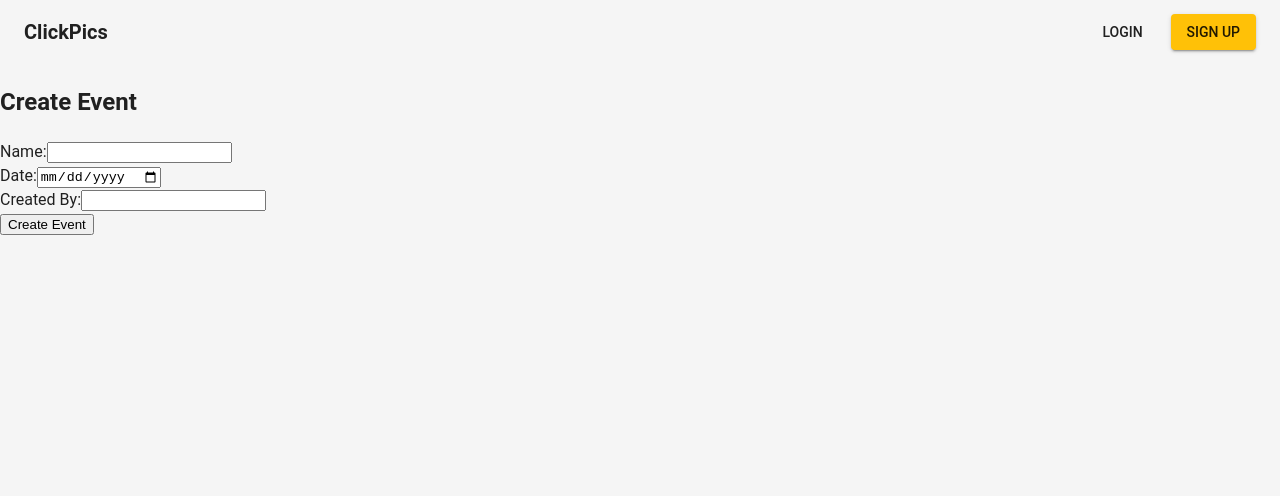
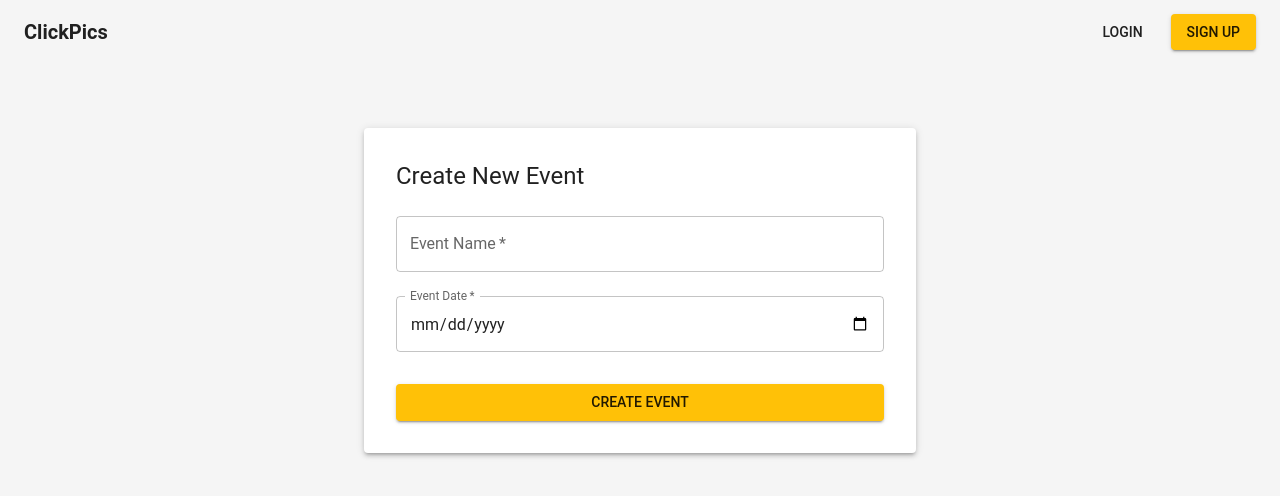
Before and after one commit to RickyaBrooks92/clickpics-frontend, a React (Create React App) app: page /create-event in a window 1280 px wide. Shown: the top 496 px of the page. Built offline with nearby package versions, Linux system fonts and the light colour scheme.

Commit message:
added event linked to user on the profile

```diff
--- a/src/App.js
+++ b/src/App.js
@@ -7,7 +7,8 @@ import Login from "./components/Login";
 import CreateEvent from "./components/CreateEvent";
 import UploadImage from "./components/UploadImage";
 import Dashboard from "./components/DashBoard";
-import Header from "./components/Header"; // Import the Header component
+import Header from "./components/Header";
+import Profile from "./components/Profile"; // Import the Profile component
 
 // Create a custom theme with yellow and black colors
 const theme = createTheme({
@@ -48,6 +49,8 @@ function App() {
           <Route path="/create-event" element={<CreateEvent />} />
           <Route path="/upload-image" element={<UploadImage />} />
           <Route path="/dashboard" element={<Dashboard />} />
+          <Route path="/profile" element={<Profile />} />{" "}
+          {/* Add profile route */}
         </Routes>
       </div>
     </ThemeProvider>
--- a/src/components/CreateEvent.js
+++ b/src/components/CreateEvent.js
@@ -1,60 +1,96 @@
-// src/components/CreateEvent.js
 import React, { useState } from "react";
+import { Container, TextField, Button, Typography, Paper } from "@mui/material";
+import { useNavigate } from "react-router-dom";
 
-function CreateEvent() {
+const CreateEvent = () => {
   const [name, setName] = useState("");
   const [date, setDate] = useState("");
-  const [createdBy, setCreatedBy] = useState("");
+  const [errorMessage, setErrorMessage] = useState("");
+  const navigate = useNavigate();
 
   const handleSubmit = async (event) => {
     event.preventDefault();
+
     try {
+      const token = localStorage.getItem("authToken"); // Get auth token
+
       const response = await fetch("http://localhost:5001/api/events/create", {
         method: "POST",
         headers: {
           "Content-Type": "application/json",
+          Authorization: `Bearer ${token}`, // Pass the token to authenticate
         },
-        body: JSON.stringify({ name, date, createdBy }),
+        body: JSON.stringify({ name, date }),
       });
+
       const data = await response.json();
-      console.log(data);
+
+      if (response.ok) {
+        // Event created successfully, redirect or refresh
+        navigate("/profile"); // Redirect to profile page after event creation
+      } else {
+        setErrorMessage(
+          data.message || "Event creation failed. Please try again."
+        );
+      }
     } catch (error) {
-      console.error(error);
+      setErrorMessage("Error creating event. Please try again.");
     }
   };
 
   return (
-    <div>
-      <h2>Create Event</h2>
-      <form onSubmit={handleSubmit}>
-        <div>
-          <label>Name:</label>
-          <input
-            type="text"
+    <Container maxWidth="sm" sx={{ mt: 8 }}>
+      <Paper elevation={3} sx={{ padding: 4 }}>
+        <Typography variant="h5" gutterBottom>
+          Create New Event
+        </Typography>
+
+        <form onSubmit={handleSubmit}>
+          <TextField
+            label="Event Name"
+            name="name"
+            variant="outlined"
+            fullWidth
+            required
+            margin="normal"
             value={name}
             onChange={(e) => setName(e.target.value)}
           />
-        </div>
-        <div>
-          <label>Date:</label>
-          <input
+
+          <TextField
+            label="Event Date"
+            name="date"
             type="date"
+            variant="outlined"
+            fullWidth
+            required
+            margin="normal"
+            InputLabelProps={{
+              shrink: true,
+            }}
             value={date}
             onChange={(e) => setDate(e.target.value)}
           />
-        </div>
-        <div>
-          <label>Created By:</label>
-          <input
-            type="text"
-            value={createdBy}
-            onChange={(e) => setCreatedBy(e.target.value)}
-          />
-        </div>
-        <button type="submit">Create Event</button>
-      </form>
-    </div>
+
+          {errorMessage && (
+            <Typography color="error" variant="body2" sx={{ mt: 2 }}>
+              {errorMessage}
+            </Typography>
+          )}
+
+          <Button
+            type="submit"
+            variant="contained"
+            color="primary"
+            fullWidth
+            sx={{ mt: 3 }}
+          >
+            Create Event
+          </Button>
+        </form>
+      </Paper>
+    </Container>
   );
-}
+};
 
 export default CreateEvent;
--- /dev/null
+++ b/src/components/Profile.js
@@ -0,0 +1,182 @@
+import React, { useState, useEffect } from "react";
+import {
+  Container,
+  Typography,
+  Box,
+  Paper,
+  Button,
+  Divider,
+  Avatar,
+  CircularProgress,
+} from "@mui/material";
+import { useNavigate } from "react-router-dom"; // Use navigate to move between routes
+import AccountCircleIcon from "@mui/icons-material/AccountCircle";
+
+const Profile = () => {
+  const [userInfo, setUserInfo] = useState(null); // Holds the user info fetched from the backend
+  const [loading, setLoading] = useState(true); // Loading state to show loader while fetching
+  const navigate = useNavigate(); // For navigation after creating an event
+
+  // Fetch user info when the component mounts
+  useEffect(() => {
+    const fetchUserInfo = async () => {
+      try {
+        const token = localStorage.getItem("authToken"); // Get the token from localStorage
+        const response = await fetch(
+          "http://localhost:5001/api/users/profile",
+          {
+            method: "GET",
+            headers: {
+              "Content-Type": "application/json",
+              Authorization: `Bearer ${token}`, // Pass the token for authentication
+            },
+          }
+        );
+
+        const data = await response.json();
+
+        if (response.ok) {
+          setUserInfo(data); // Set the user data on success
+        } else {
+          console.error("Failed to fetch user info:", data.message);
+        }
+      } catch (error) {
+        console.error("Error fetching user info:", error);
+      } finally {
+        setLoading(false); // Stop loading after fetching data
+      }
+    };
+
+    fetchUserInfo();
+  }, []);
+
+  if (loading) {
+    return (
+      <Container sx={{ mt: 8, textAlign: "center" }}>
+        <CircularProgress />
+      </Container>
+    );
+  }
+
+  return (
+    <Container maxWidth="sm" sx={{ mt: 8 }}>
+      <Paper
+        elevation={4}
+        sx={{
+          padding: 4,
+          backgroundColor: "#fff",
+          borderRadius: "16px", // Rounded corners for modern look
+        }}
+      >
+        {userInfo ? (
+          <>
+            {/* Profile Header with Avatar */}
+            <Box sx={{ display: "flex", justifyContent: "center", mb: 4 }}>
+              <Avatar
+                sx={{
+                  width: 100,
+                  height: 100,
+                  bgcolor: "#FFC107", // Yellow background for avatar
+                }}
+              >
+                <AccountCircleIcon sx={{ fontSize: 70, color: "#000" }} />
+              </Avatar>
+            </Box>
+            <Typography
+              variant="h5"
+              sx={{
+                fontWeight: "bold",
+                textAlign: "center",
+                color: "#000",
+                mb: 1,
+              }}
+            >
+              {`${userInfo.firstName} ${userInfo.lastName}`}
+            </Typography>
+            <Typography
+              variant="body1"
+              sx={{
+                textAlign: "center",
+                color: "#777", // Subtle gray for email text
+                mb: 4,
+              }}
+            >
+              {userInfo.email}
+            </Typography>
+            <Divider sx={{ mb: 3 }} /> {/* Divider for separation */}
+            {/* Assigned Event Section */}
+            <Typography variant="h6" gutterBottom>
+              Events
+            </Typography>
+            {userInfo.eventId ? (
+              <Box>
+                <Typography variant="body1" sx={{ mb: 2 }}>
+                  Event: {userInfo.eventId.name}
+                </Typography>
+                <Typography variant="body1" sx={{ mb: 2 }}>
+                  Date: {new Date(userInfo.eventId.date).toLocaleDateString()}
+                </Typography>
+              </Box>
+            ) : (
+              <Typography variant="body1" color="textSecondary">
+                You haven't created any events yet.
+              </Typography>
+            )}
+            <Divider sx={{ mt: 3, mb: 4 }} /> {/* Divider for separation */}
+            {/* Create Event Button */}
+            <Box sx={{ textAlign: "center" }}>
+              <Button
+                variant="contained"
+                color="primary"
+                sx={{
+                  backgroundColor: "#FFC107",
+                  color: "#000",
+                  "&:hover": { backgroundColor: "#e0a800" },
+                }}
+                onClick={() => navigate("/create-event")} // Navigate to CreateEvent page
+              >
+                Create Event
+              </Button>
+            </Box>
+            <Divider sx={{ mt: 3, mb: 4 }} />
+            {/* Profile Actions */}
+            <Box sx={{ display: "flex", justifyContent: "center", gap: 2 }}>
+              <Button
+                variant="contained"
+                color="primary"
+                disabled
+                sx={{
+                  backgroundColor: "#FFC107",
+                  color: "#000",
+                  "&:hover": { backgroundColor: "#e0a800" },
+                }}
+              >
+                Edit Profile (Coming Soon)
+              </Button>
+              <Button
+                variant="outlined"
+                disabled
+                sx={{
+                  borderColor: "#000",
+                  color: "#000",
+                  "&:hover": {
+                    borderColor: "#333",
+                    color: "#333",
+                  },
+                }}
+              >
+                Change Password (Coming Soon)
+              </Button>
+            </Box>
+          </>
+        ) : (
+          <Typography variant="body1" color="error">
+            Error loading profile information.
+          </Typography>
+        )}
+      </Paper>
+    </Container>
+  );
+};
+
+export default Profile;
--- a/src/components/Register.js
+++ b/src/components/Register.js
@@ -13,6 +13,8 @@ import {
 import { Visibility, VisibilityOff } from "@mui/icons-material";
 
 function Register({ setAuthToken }) {
+  const [firstName, setFirstName] = useState(""); // First name state
+  const [lastName, setLastName] = useState(""); // Last name state
   const [email, setEmail] = useState("");
   const [password, setPassword] = useState("");
   const [confirmPassword, setConfirmPassword] = useState("");
@@ -38,7 +40,7 @@ function Register({ setAuthToken }) {
         headers: {
           "Content-Type": "application/json",
         },
-        body: JSON.stringify({ email, password }),
+        body: JSON.stringify({ firstName, lastName, email, password }),
       });
 
       const data = await response.json();
@@ -95,6 +97,30 @@ function Register({ setAuthToken }) {
         </Box>
 
         <form onSubmit={handleSubmit}>
+          <TextField
+            label="First Name"
+            name="firstName"
+            type="text"
+            variant="outlined"
+            fullWidth
+            required
+            margin="normal"
+            value={firstName}
+            onChange={(e) => setFirstName(e.target.value)}
+          />
+
+          <TextField
+            label="Last Name"
+            name="lastName"
+            type="text"
+            variant="outlined"
+            fullWidth
+            required
+            margin="normal"
+            value={lastName}
+            onChange={(e) => setLastName(e.target.value)}
+          />
+
           <TextField
             label={emailFilled ? "" : "Email"}
             name="email"
```
Also changed, not shown: src/components/Header.js (+31 -1 lines).
